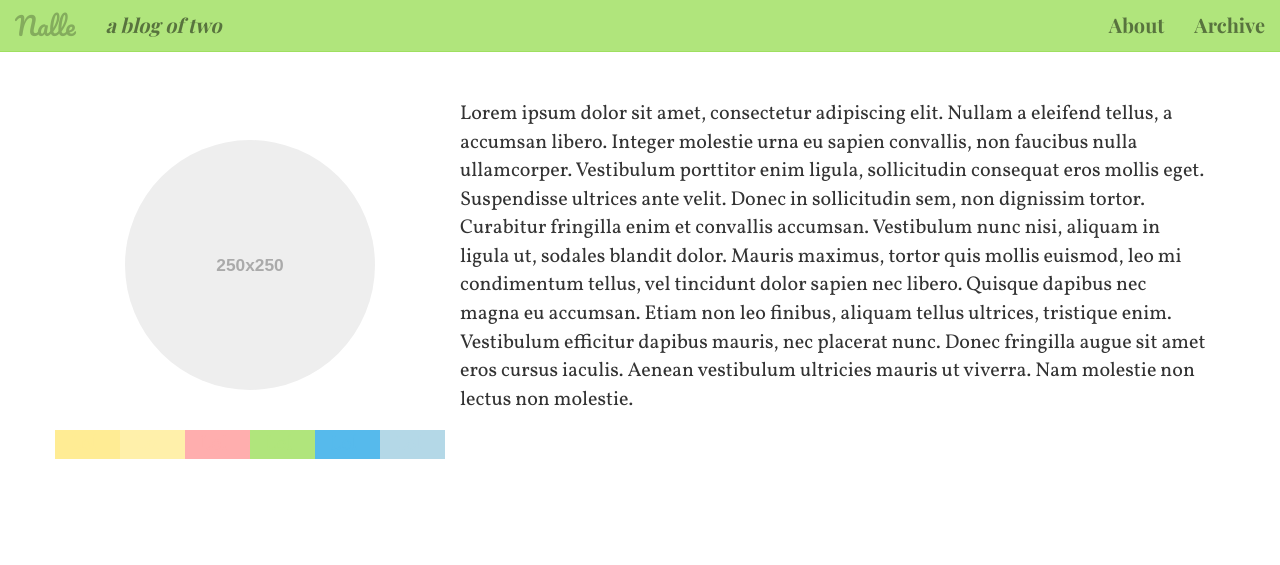
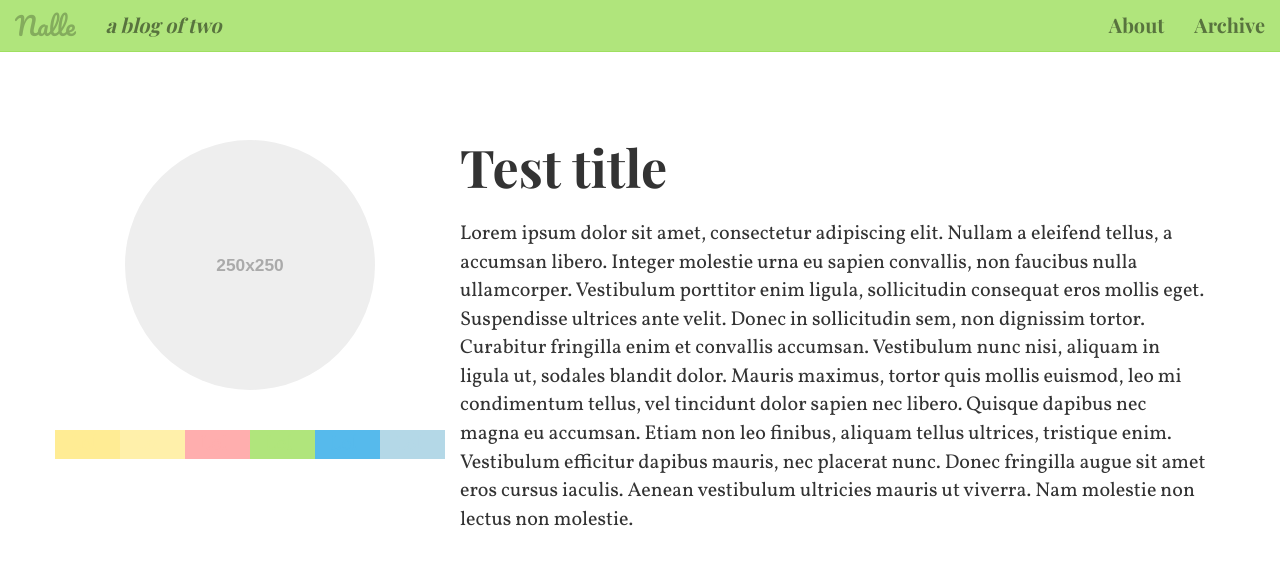
Before and after one commit to legopelle/web-nalle-blog, a Jekyll site: the page built from index.html, in a window 1280 px wide. Shown: the top 565 px of the page. Built offline with Jekyll 4.4.1, drawn with Linux system fonts in a browser that asks for light colours; some web fonts are replaced.

Commit message:
Custom headings
Custom headings

```diff
--- a/css/style.sass
+++ b/css/style.sass
@@ -13,6 +13,10 @@ $blue: #56BAEC
 $font-family-serif: Vollkorn, serif
 $font-family-base: $font-family-serif
 $font-size-base: 20px
+
+$headings-font-family: 'Playfair Display'
+$headings-line-height: 1.5
+//$headings-color: $blue
 
 //Navbar
 $navbar-default-bg: $yellow-green
--- a/index.html
+++ b/index.html
@@ -2,6 +2,7 @@
 layout: default
 ---
 
+<h1>Test title</h1>
 <p>
 Lorem ipsum dolor sit amet, consectetur adipiscing elit. Nullam a eleifend tellus, a accumsan libero. Integer molestie urna eu sapien convallis, non faucibus nulla ullamcorper. Vestibulum porttitor enim ligula, sollicitudin consequat eros mollis eget. Suspendisse ultrices ante velit. Donec in sollicitudin sem, non dignissim tortor. Curabitur fringilla enim et convallis accumsan. Vestibulum nunc nisi, aliquam in ligula ut, sodales blandit dolor. Mauris maximus, tortor quis mollis euismod, leo mi condimentum tellus, vel tincidunt dolor sapien nec libero. Quisque dapibus nec magna eu accumsan. Etiam non leo finibus, aliquam tellus ultrices, tristique enim. Vestibulum efficitur dapibus mauris, nec placerat nunc. Donec fringilla augue sit amet eros cursus iaculis. Aenean vestibulum ultricies mauris ut viverra. Nam molestie non lectus non molestie.
 </p>
```
